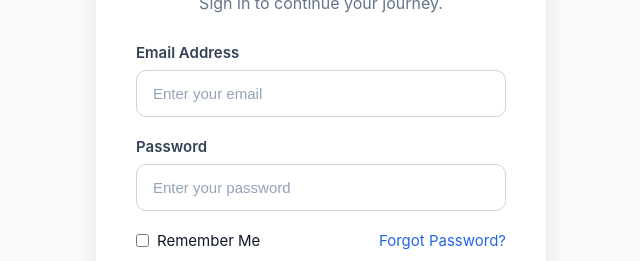
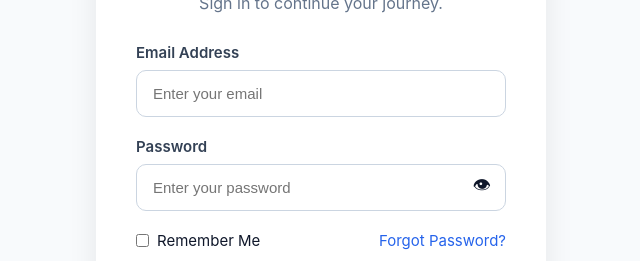
Before and after one commit to Tahaa627/Car-Rental-System, a React (Vite) app in the folder car-rental-frontend/: page /login in a window 1280 px wide. Shown: the part 174-435 px from the top of the page, without its empty margins (319-959 px from the left). Built offline with nearby package versions, Linux system fonts and the light colour scheme.

Commit message:
Hide Password Input

```diff
--- a/car-rental-frontend/src/components/common/Input/Input.css
+++ b/car-rental-frontend/src/components/common/Input/Input.css
@@ -11,21 +11,31 @@
     color: #334155;
 }
 
-.input-field input {
+.input-wrapper {
+    position: relative;
+}
+
+.input-wrapper input {
     width: 100%;
-    padding: 14px 16px;
+    padding: 14px 45px 14px 16px;
     border: 1px solid #CBD5E1;
     border-radius: 10px;
     outline: none;
     font-size: 15px;
-    transition: all .3s ease;
+    transition: 0.3s;
 }
 
-.input-field input:focus {
+.input-wrapper input:focus {
     border-color: #2563EB;
     box-shadow: 0 0 0 4px rgba(37,99,235,.12);
 }
 
-.input-field input::placeholder {
-    color: #94A3B8;
+.toggle-password {
+    position: absolute;
+    right: 15px;
+    top: 50%;
+    transform: translateY(-50%);
+    cursor: pointer;
+    user-select: none;
+    font-size: 18px;
 }
--- a/car-rental-frontend/src/components/common/Input/Input.tsx
+++ b/car-rental-frontend/src/components/common/Input/Input.tsx
@@ -1,4 +1,5 @@
 import "./Input.css";
+import { useState } from "react";
 
 interface InputProps {
   label: string;
@@ -15,16 +16,41 @@ const Input = ({
   value,
   onChange,
 }: InputProps) => {
+
+  const [showPassword, setShowPassword] = useState(false);
+
+  const inputType =
+    type === "password"
+      ? showPassword
+        ? "text"
+        : "password"
+      : type;
+
   return (
     <div className="input-field">
+
       <label>{label}</label>
 
-      <input
-        type={type}
-        placeholder={placeholder}
-        value={value}
-        onChange={onChange}
-      />
+      <div className="input-wrapper">
+
+        <input
+          type={inputType}
+          placeholder={placeholder}
+          value={value}
+          onChange={onChange}
+        />
+
+        {type === "password" && (
+          <span
+            className="toggle-password"
+            onClick={() => setShowPassword(!showPassword)}
+          >
+            {showPassword ? "🙈" : "👁"}
+          </span>
+        )}
+
+      </div>
+
     </div>
   );
 };
```
